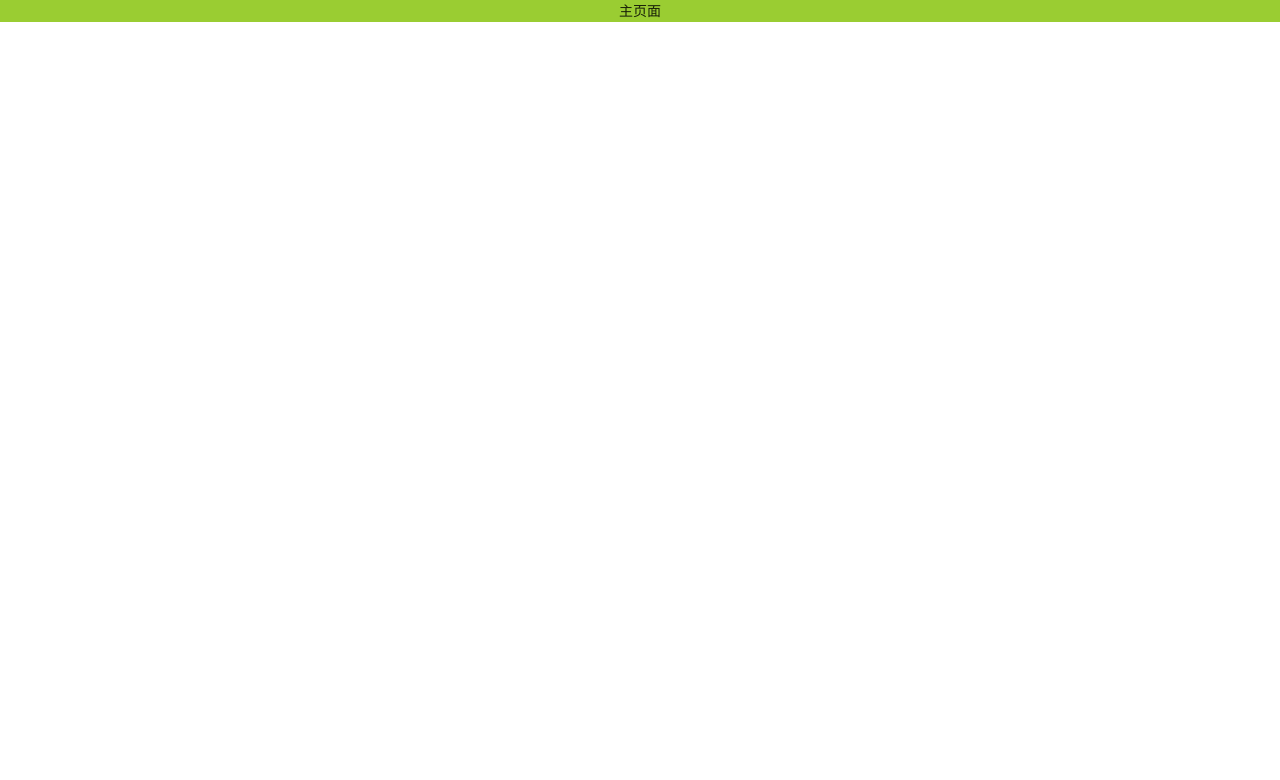
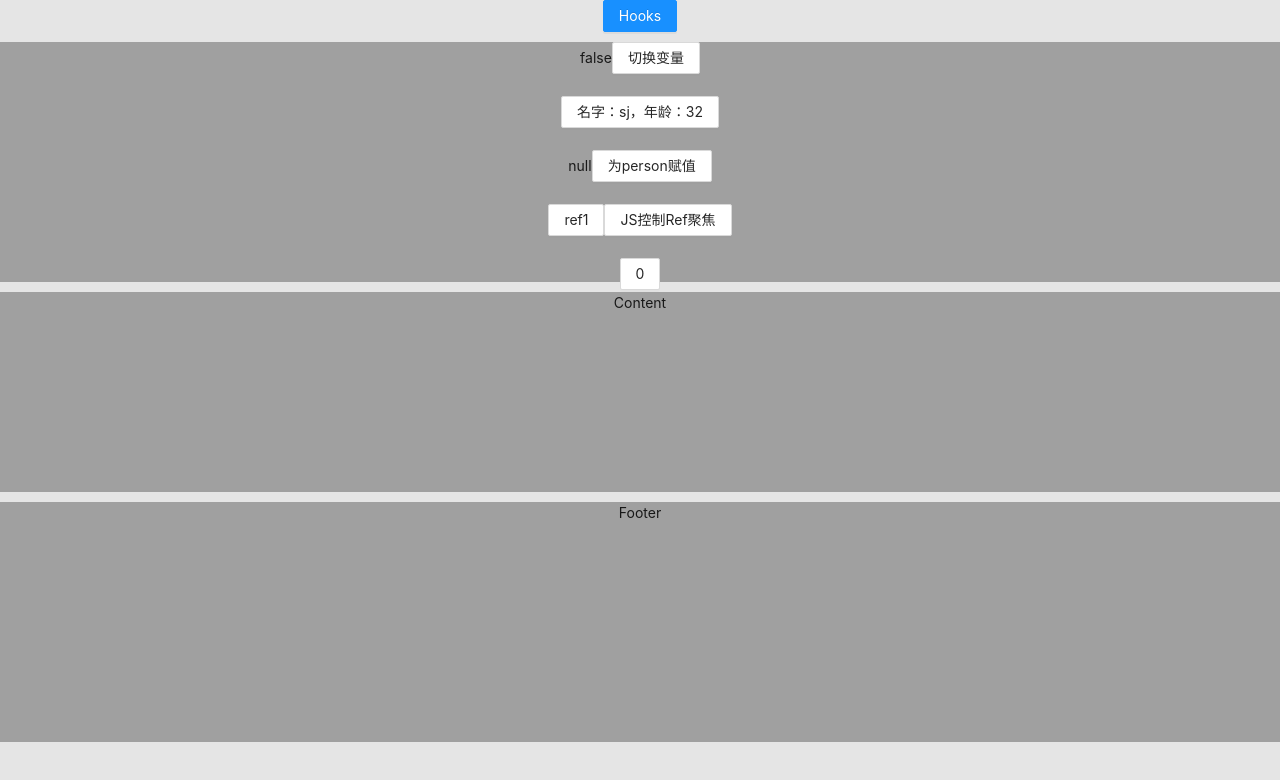
Before and after one commit to xiaoningziya/UserAuthenticationSystemWebsite, a React app: page /#/HomePage in a window 1280 px wide. Shown: the top 780 px of the page. Built offline with nearby package versions, Linux system fonts and the light colour scheme.

Commit message:
hooks示范代码

```diff
--- a/src/App.css
+++ b/src/App.css
@@ -1,38 +1,5 @@
-.App {
+#root .App {
+  width: 100%,;
+  height: 100%;
   text-align: center;
 }
-
-.App-logo {
-  height: 40vmin;
-  pointer-events: none;
-}
-
-@media (prefers-reduced-motion: no-preference) {
-  .App-logo {
-    animation: App-logo-spin infinite 20s linear;
-  }
-}
-
-.App-header {
-  background-color: #282c34;
-  min-height: 100vh;
-  display: flex;
-  flex-direction: column;
-  align-items: center;
-  justify-content: center;
-  font-size: calc(10px + 2vmin);
-  color: white;
-}
-
-.App-link {
-  color: #61dafb;
-}
-
-@keyframes App-logo-spin {
-  from {
-    transform: rotate(0deg);
-  }
-  to {
-    transform: rotate(360deg);
-  }
-}
--- a/src/App.tsx
+++ b/src/App.tsx
@@ -14,4 +14,5 @@ function App() {
   );
 }
 
+
 export default App
--- /dev/null
+++ b/src/containers/HomePage/components/Content/Content.tsx
@@ -0,0 +1,8 @@
+import * as React from 'react'
+
+const Content: React.FC = () => {
+  return (<div style={{width:'100%', height:'200px', background:'rgba(0,0,0,.3)',marginTop:'10px'}}>
+    Content
+  </div>)
+}
+export default Content
--- /dev/null
+++ b/src/containers/HomePage/components/Footer/Footer.tsx
@@ -0,0 +1,8 @@
+import * as React from 'react'
+
+const Footer: React.FC = () => {
+  return (<div style={{width:'100%', height:'30%', background:'rgba(0,0,0,.3)',marginTop:'10px'}}>
+    Footer
+  </div>)
+}
+export default Footer
--- /dev/null
+++ b/src/containers/HomePage/components/Header/Header.tsx
@@ -0,0 +1,86 @@
+import * as React from 'react'
+import { Button } from 'antd'
+
+/** @method [自定义Hook] */
+function useLoading() {
+  const [isLoading, setState] = React.useState(false)
+  const load = (aPromise: Promise<any>) => {
+    setState(true)
+    return aPromise.then(() => setState(false))
+  }
+  // 实际需要: [boolean, typeof load] 类型
+  // 而不是自动推导的：(boolean | typeof load)[]
+  return [isLoading, load] as const
+}
+
+const Header: React.FC = () => {
+  /** @method [useState<T>] 创建可响应变量 有赋值会自动推导类型 */
+  const [user] = React.useState({ name: 'sj', age: 32 })
+  const [arr] = React.useState(['One', 'Two'])
+
+  /** 常规用法，useState的第二个参数是赋值的方法 */
+  const [val, toggle] = React.useState(false)
+
+  /** 此处缺少初始值时，需要显示地声明类型 */
+  type Person = {
+    name: string
+    age: number
+  }
+  const [person, setPerson] = React.useState<Person | null>(null)
+
+  /** @method [useCallback<T>] 创建可调用的方法 , 可以直接从它们返回的值中推断出它们的类型 */
+  // useCallback 的参数必须制定类型，否则 ts 不会报错，默认指定为 any
+  // 同时也支持传入泛型，useCallback 的泛型指定了参数类型
+  const showUser = React.useCallback((obj: typeof user)=>{
+    return `名字：${obj.name}，年龄：${obj.age}`
+  },[])
+  const handleChange = React.useCallback<
+    React.ChangeEventHandler<HTMLInputElement>
+  >(evt => {
+    console.log(evt.target.value)
+  }, [])
+
+  /** @method [useMemo<T>] 创建可调用的方法 , 可以直接从它们返回的值中推断出它们的类型 */
+  // 同时也支持传入泛型， useMemo 的泛型指定了返回值类型
+  const value = 10
+  const result = React.useMemo(() => value * 2, [value])
+  const results = React.useMemo<number>(() => 2, [])
+
+  /** @method [useRef<T>] 创建绑定Dom元素的变量 */
+  /** 当初始值为 null 时，有两种创建方式 */
+  const ref1 = React.useRef<HTMLInputElement>(null)
+  // const ref1 = React.useRef<HTMLInputElement | null>(null)
+  // const ref1 = React.useRef<HTMLDivElement>(null!) // 在某种情况下，可以省去类型检查，通过添加 ! 断言，不推荐
+  /** 【ref使用的两种场景】
+   * 第一种方式的 ref1.current 是只读的（read-only），并且可以传递给内置的 ref 属性，绑定 DOM 元素 ；
+   * 第二种方式的 ref2.current 是可变的（类似于声明类的成员变量）【作为变量使用与useState有些像，但是useState是异步 useRef是同步 】
+   */
+  const onButtonClick1 = () => {
+    ref1.current?.focus()
+  }
+  const ref2 = React.useRef(0)
+  React.useEffect(() => {
+    ref2.current += 1
+  }, [person])
+
+  /** @method [useEffect<T>] 副作用方法，可以用于监听某个变量然后做逻辑回调 */
+  // 需要注意回调函数的返回值只能是函数或者 undefined
+  React.useEffect(() => { // 无返回值
+  }, [])
+  React.useEffect(() => {
+    return () => {} // 返回值是一个函数
+  }, [])
+
+  return (<div style={{width:'100%', height:'30%', background:'rgba(0,0,0,.3)',marginTop:'10px'}}>
+    {String(val)}<Button onClick={()=>{toggle(!val)}}>切换变量</Button><br /><br />
+    <Button>{showUser(user)}</Button><br /><br />
+    {JSON.stringify(person)}<Button onClick={()=>{setPerson({name: 'zs',age: 20})}}>为person赋值</Button><br /><br />
+    <Button ref={ref1}>ref1</Button><Button onClick={()=>{onButtonClick1()}}>JS控制Ref聚焦</Button><br /><br />
+    <Button>{ref2.current}</Button><br /><br />
+    <Button></Button><br /><br />
+
+
+  </div>)
+}
+
+export default Header
--- a/src/containers/HomePage/index.tsx
+++ b/src/containers/HomePage/index.tsx
@@ -1,12 +1,19 @@
 import * as React from 'react'
 import styles from './styles.module.scss'
+import Header from './components/Header/Header'
+import Content from './components/Content/Content'
+import Footer from './components/Footer/Footer'
+import { Button } from 'antd'
 export default class HomePage extends React.Component {
   constructor(props: any){
     super(props)
   }
   render() {
     return (<div className={styles.HomePage}>
-      主页面
+      <Button type="primary">Hooks</Button>
+      <Header></Header>
+      <Content></Content>
+      <Footer></Footer>
   </div>)
   }
 }
--- a/src/containers/HomePage/styles.module.scss
+++ b/src/containers/HomePage/styles.module.scss
@@ -1,3 +1,5 @@
 .HomePage{
-  background: yellowgreen;
+  width:100%;
+  height:100%;
+  background: rgba(0,0,0,.1);
 }
--- a/src/index.css
+++ b/src/index.css
@@ -1,13 +1,9 @@
 body {
-  margin: 0;
-  font-family: -apple-system, BlinkMacSystemFont, 'Segoe UI', 'Roboto', 'Oxygen',
-    'Ubuntu', 'Cantarell', 'Fira Sans', 'Droid Sans', 'Helvetica Neue',
-    sans-serif;
-  -webkit-font-smoothing: antialiased;
-  -moz-osx-font-smoothing: grayscale;
+  width: 100%;
+  height: 100%;
 }
 
-code {
-  font-family: source-code-pro, Menlo, Monaco, Consolas, 'Courier New',
-    monospace;
+#root{
+  width: 100%;
+  height: 100%;
 }
--- a/src/router/config.tsx
+++ b/src/router/config.tsx
@@ -5,7 +5,6 @@ import ComWritingParent from '../pages/WritingParent/WritingParent'
 
 /** 二级路由 */
 import ComWritingExhibition from '../pages/WritingExhibition/WritingExhibition'
-import { type } from 'os';
 
 export type TRouteConfig = {
   readonly path: string;
```
Also changed, not shown: 2 other files (tests, documents, lock files or other folders).
